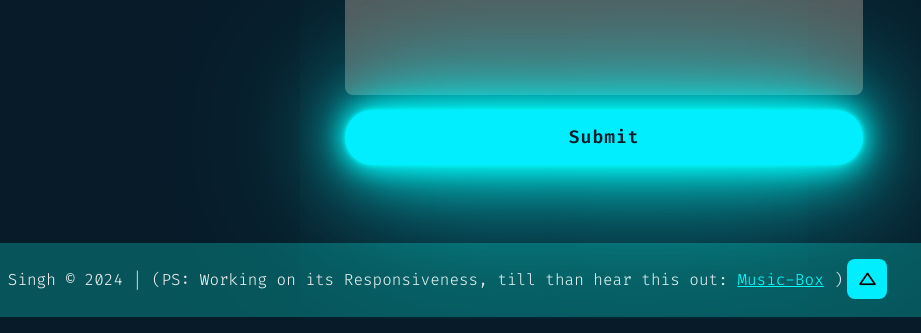
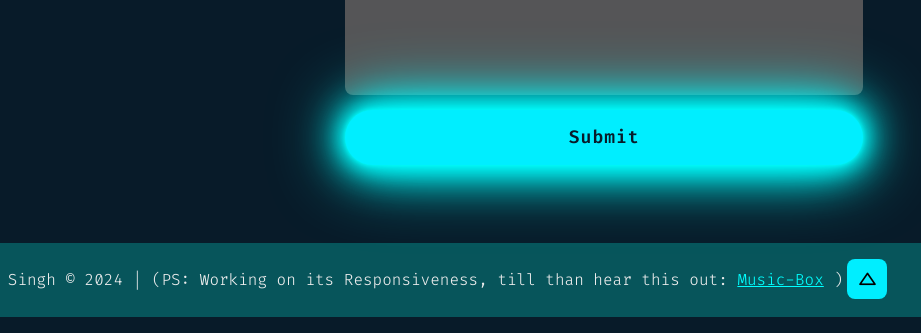
Before and after one commit to GURSV/CV_Gurmehar_Singh, a plain HTML site: page index.html in a window 1280 px wide. In both pictures the pointer is over the input "Submit". Shown: the part 6007-6340 px from the top of the page, 359-1280 px from the left. Drawn offline with nearby package versions, Linux system fonts and the light colour scheme; a web font is replaced by a local one.

Commit message:
Update stylesheet.css

```diff
--- a/stylesheet.css
+++ b/stylesheet.css
@@ -814,8 +814,9 @@ section {
   box-shadow: 0 0 5px #0ef, 0 0 25px #0ef;
 }
 .contact-form form .send:hover{
-  box-shadow: 0 0 5px cyan, 0 0 25px cyan, 0 0 50px cyan, 0 0 100px cyan,
-              0 0 200px cyan;
+  box-shadow: 0 0 5px cyan, 0 0 20px cyan, 0 0 35px cyan, 0 0 50px cyan,
+              0 0 75px cyan;
+  transition: 0.5s ease-in-out;
 }
 .last-text p{
   width: 100%;
```
